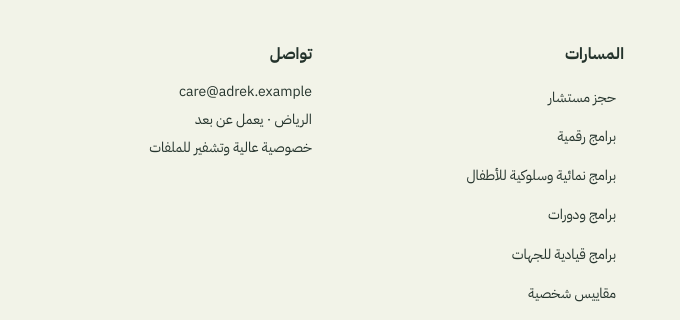
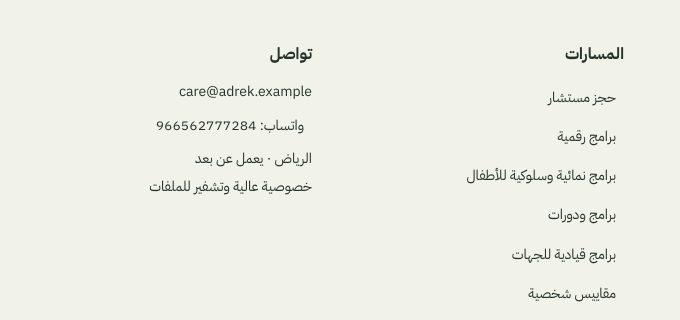
Before and after one commit to KarimWajihKMW/---------------------------1777632364093-y21vbxnl-mi1jg2, a website: page index.html in a window 1280 px wide. Shown: the part 931-1251 px from the top of the page, 0-680 px from the left. Drawn offline with nearby package versions, Linux system fonts and the light colour scheme; no server answers.

Commit message:
feat: اضف رقم واتس اب 966562777284

```diff
--- a/index.html
+++ b/index.html
@@ -106,6 +106,7 @@
                 <h3 class="mb-4 font-display font-bold text-moss">تواصل</h3>
                 <div class="grid gap-2 text-sm text-ink/65">
                     <span>care@adrek.example</span>
+                    <a class="footer-link" href="https://wa.me/966562777284" target="_blank" rel="noopener">واتساب: 966562777284</a>
                     <span>الرياض · يعمل عن بعد</span>
                     <span>خصوصية عالية وتشفير للملفات</span>
                 </div>
```
